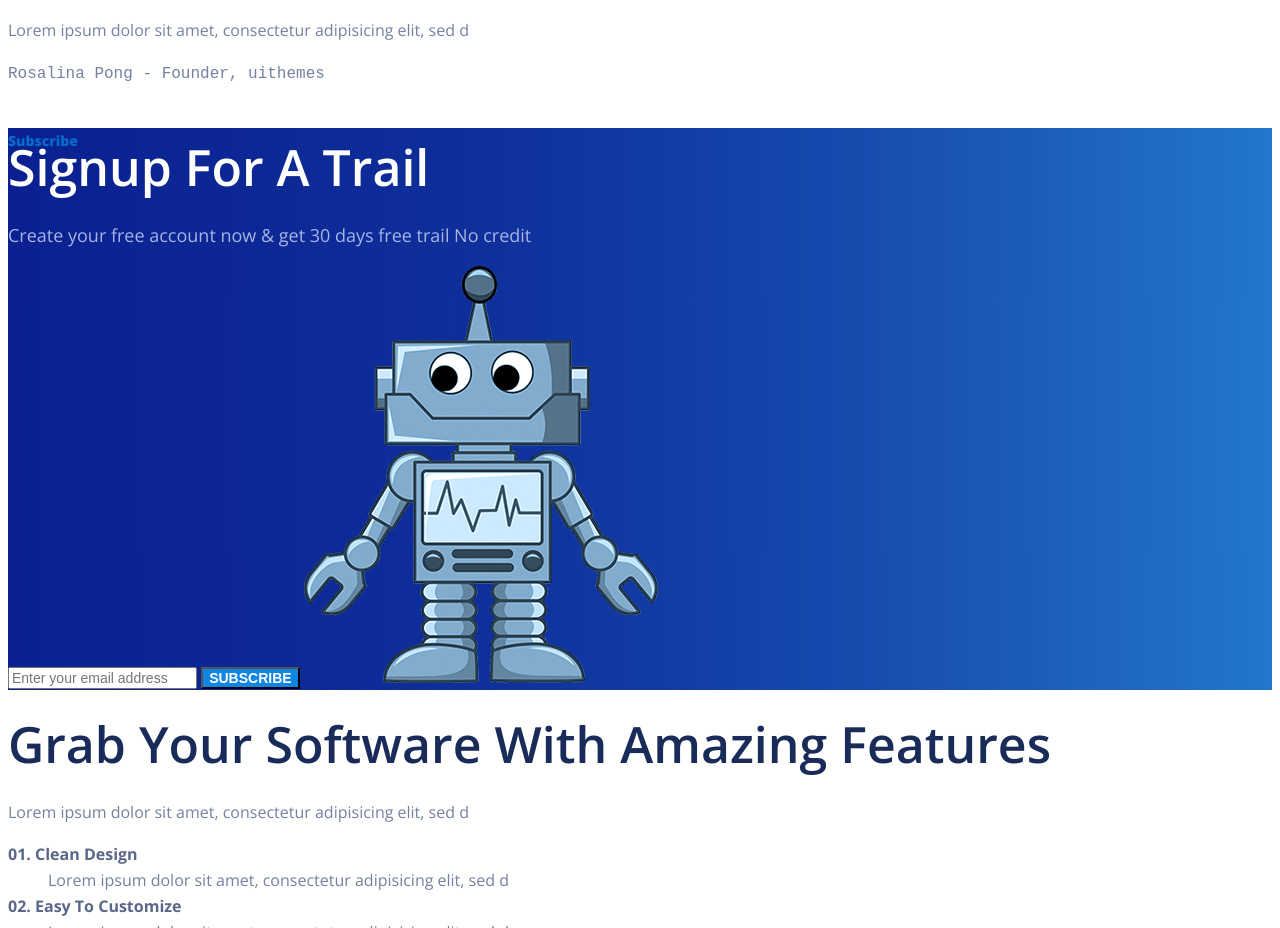
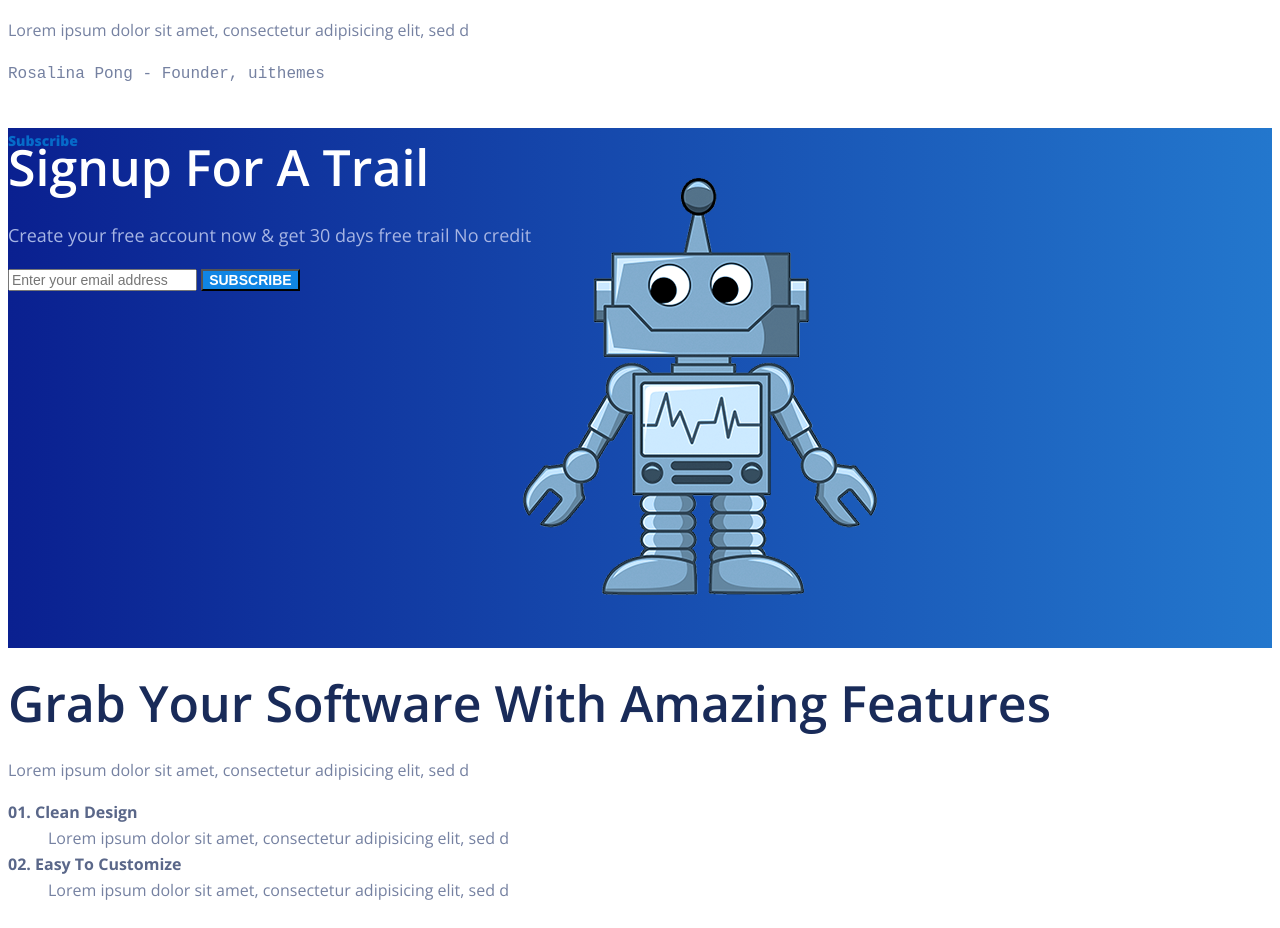
Before and after one commit to VladisssLuv/Labs_Frontend, a plain HTML site: page index.html in a window 1280 px wide. Shown: the part 1227-2155 px from the top of the page. Drawn offline with nearby package versions, Linux system fonts and the light colour scheme.

Commit message:
Lab-5 пробовал позиционирование на картинке робота

```diff
--- a/css/style.css
+++ b/css/style.css
@@ -76,7 +76,7 @@ h2{
 }
 
 .page-subscribe{
-    background: linear-gradient(to right, #0a2090, 67%, #2377cd)
+    background: linear-gradient(to right, #0a2090, 50%, #2377cd)
 }
 
 .subscribe h2{
@@ -110,6 +110,18 @@ h2{
     color: #fff;
     background-color: #1085e4;
     text-transform: uppercase;
+}
+
+/*размещение картинки робота*/
+.page-subscribe {
+    position: relative;
+    height: 520px;
+}
+
+.page-subscribe .subscribe img{
+    position: absolute;
+    right: 395px;
+    top: 50px
 }
 
 .software dt{
```
